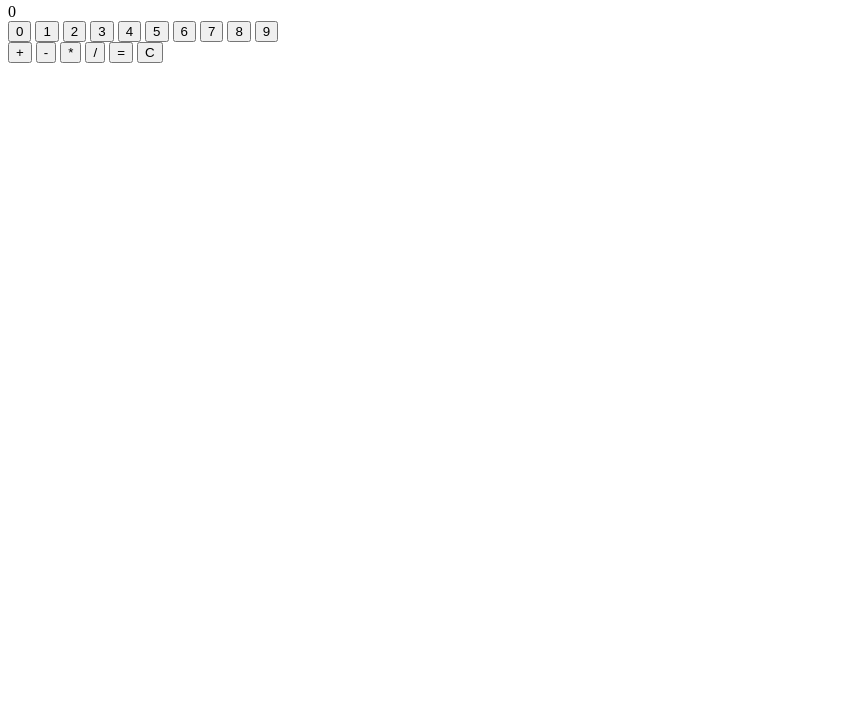
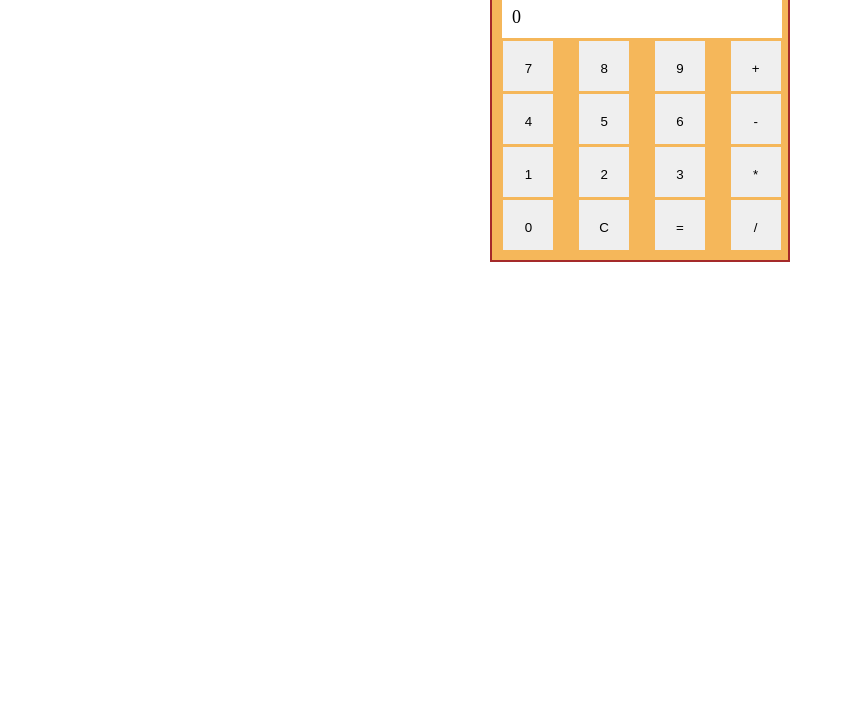
Before and after one commit to Nacxom/calculator, a plain HTML site: page index.html in a window 1280 px wide. Shown: the part 77-800 px from the top of the page, without its empty margins (0-845 px from the left). Drawn offline with Linux system fonts and the light colour scheme.

Commit message:
Rework operate, storeOperand, storeOperator functions. Add GRIDS on UI

```diff
--- a/index.html
+++ b/index.html
@@ -16,26 +16,22 @@
         <h1>Calculator</h1>
         <section class="calculator">
             <div class="display">0</div>
-            <div class="operandSection">
-                <button class="operand" value="0">0</button>
-                <button class="operand" value="1">1</button>
-                <button class="operand" value="2">2</button>
-                <button class="operand" value="3">3</button>
-                <button class="operand" value="4">4</button>
-                <button class="operand" value="5">5</button>
-                <button class="operand" value="6">6</button>
-                <button class="operand" value="7">7</button>
-                <button class="operand" value="8">8</button>
-                <button class="operand" value="9">9</button>
-            </div>
-            <div class="operatorSection">
-                <button class="operator" ">+</button>
-                <button class="operator" ">-</button>
-                <button class="operator" ">*</button>
-                <button class="operator" ">/</button>
-                <button class="equal">=</button>
-                <button class="clear">C</button>
-            </div>
+            <div class="zero"><button class="operand" value="0">0</button></div>
+            <div class="one"><button class="operand" value="1">1</button></div>
+            <div class="two"><button class="operand" value="2">2</button></div>
+            <div class="three"><button class="operand" value="3">3</button></div>
+            <div class="four"><button class="operand" value="4">4</button></div>
+            <div class="five"><button class="operand" value="5">5</button></div>
+            <div class="six"><button class="operand" value="6">6</button></div>
+            <div class="seven"><button class="operand" value="7">7</button></div>
+            <div class="eight"><button class="operand" value="8">8</button></div>
+            <div class="nine"><button class="operand" value="9">9</button></div>
+            <div class="add"><button class="operator">+</button></div>
+            <div class="subtract"><button class="operator">-</button></div>
+            <div class="multiply"><button class="operator">*</button></div>
+            <div class="divide"><button class="operator">/</button></div>
+            <div class="equalArea"><button class="equal">=</button></div>
+            <div class="clearArea"><button class="clear">C</button></div>
         </section>
     </main>
 
--- a/main.css
+++ b/main.css
@@ -0,0 +1,106 @@
+* {
+    margin: 0;
+    padding: 0;
+    box-sizing: border-box;
+}
+body{
+    font-size: large;
+}
+h1 {
+    text-align: center;
+    font-size: 3em;
+}
+button {
+    height: 50px;
+    width: 50px;
+}
+
+.calculator {
+    width: 300px;
+    background-color: rgb(245, 183, 90);
+    margin: 0 auto;
+    padding: 10px 0 10px 0;
+
+    display: grid;
+    grid-template-areas:
+    "display display display display"
+    "seven eight nine add"
+    "four five six subtract"
+    "one two three multiply"
+    "zero clearArea equalArea divide"
+    ;
+
+    grid-column-gap: 3px;
+    grid-row-gap: 3px;
+
+    justify-items:center;
+
+    justify-content: stretch;
+
+    border: 2px brown solid;
+}
+.display {
+    grid-area: display;
+    justify-self: left;
+    text-align: left;
+    width: 280px;
+
+    background-color: white;
+    padding: 10px;
+    margin: 0px 10px;
+    overflow: hidden;
+}
+.zero {
+    grid-area: zero;
+}
+.one {
+    grid-area: one;
+}
+.two {
+    grid-area: two;
+}
+.three {
+    grid-area: three;
+}
+.four {
+    grid-area: four;
+}
+.five {
+    grid-area: five;
+}
+.six {
+    grid-area: six;
+}
+.seven {
+    grid-area: seven;
+}
+.eight {
+    grid-area: eight;
+}
+.nine {
+    grid-area: nine;
+}
+.add {
+    grid-area: add;
+}
+.multiply {
+    grid-area: multiply;
+}
+.subtract {
+    grid-area: subtract;
+}
+.divide {
+    grid-area: divide;
+}
+.clearArea {
+    grid-area: clearArea;
+}
+.equalArea {
+    grid-area: equalArea;
+}
+
+.operand, .operator, .equal, .clear {
+    padding: 20px;
+    margin: 0 auto;
+    border: 0;
+}
--- a/scripts.js
+++ b/scripts.js
@@ -25,7 +25,7 @@ const divide = (operand1,operator) => {
 }
 
 //Global Variables
-let operation = ``;
+let operatorInUse = ``;
 let operand = ``;
 let firstOperand = ``;
 let result = ``;
@@ -36,28 +36,28 @@ function operate(operand1,operator,operand2){
         result = add(Number(operand1),Number(operand2));
         display.textContent = result;
         operand = result;
-        operation = ``;
+        operatorInUse = ``;
         return result;
     } else if(operator == `*`){
         result = multiply(Number(operand1),Number(operand2));
         display.textContent = result;
         operand = result;
-        operation = ``;
+        operatorInUse = ``;
         return result;
     } else if(operator == `-`){
         result = subtract(Number(operand1),Number(operand2));
         display.textContent = result;
         operand = result;
-        operation = ``;
+        operatorInUse = ``;
         return result;
     } else if(operator == `/`){
         result = divide(Number(operand1),Number(operand2));
         display.textContent = result;
         operand = result;
-        operation = ``;
+        operatorInUse = ``;
         return result;
         }
-    operate(firstOperand, operation, operand);
+    operate(firstOperand, operatorInUse, operand);
 }
 
 //Store Operands Function
@@ -67,13 +67,13 @@ function storeOperands(e){
 }
 //Store Operator Function
 function storeOperator(e){
-    if(operation == `+` || operation == `-` || operation == `*` || operation == `/`){
-        operate(firstOperand, operation, operand);
+    if(operatorInUse == `+` || operatorInUse == `-` || operatorInUse == `*` || operatorInUse == `/`){
+        operate(firstOperand, operatorInUse, operand);
     }
     firstOperand = operand;
     operand = ``;
-    operation = e.target.textContent;
-    display.textContent = operation;
+    operatorInUse = e.target.textContent;
+    display.textContent = operatorInUse;
 }
 //Clear All Function
 function clearAll(){
@@ -81,5 +81,5 @@ function clearAll(){
     result = ``;
     firstOperand = ``;
     operand = ``;
-    operation = ``;
+    operatorInUse = ``;
 }
```
